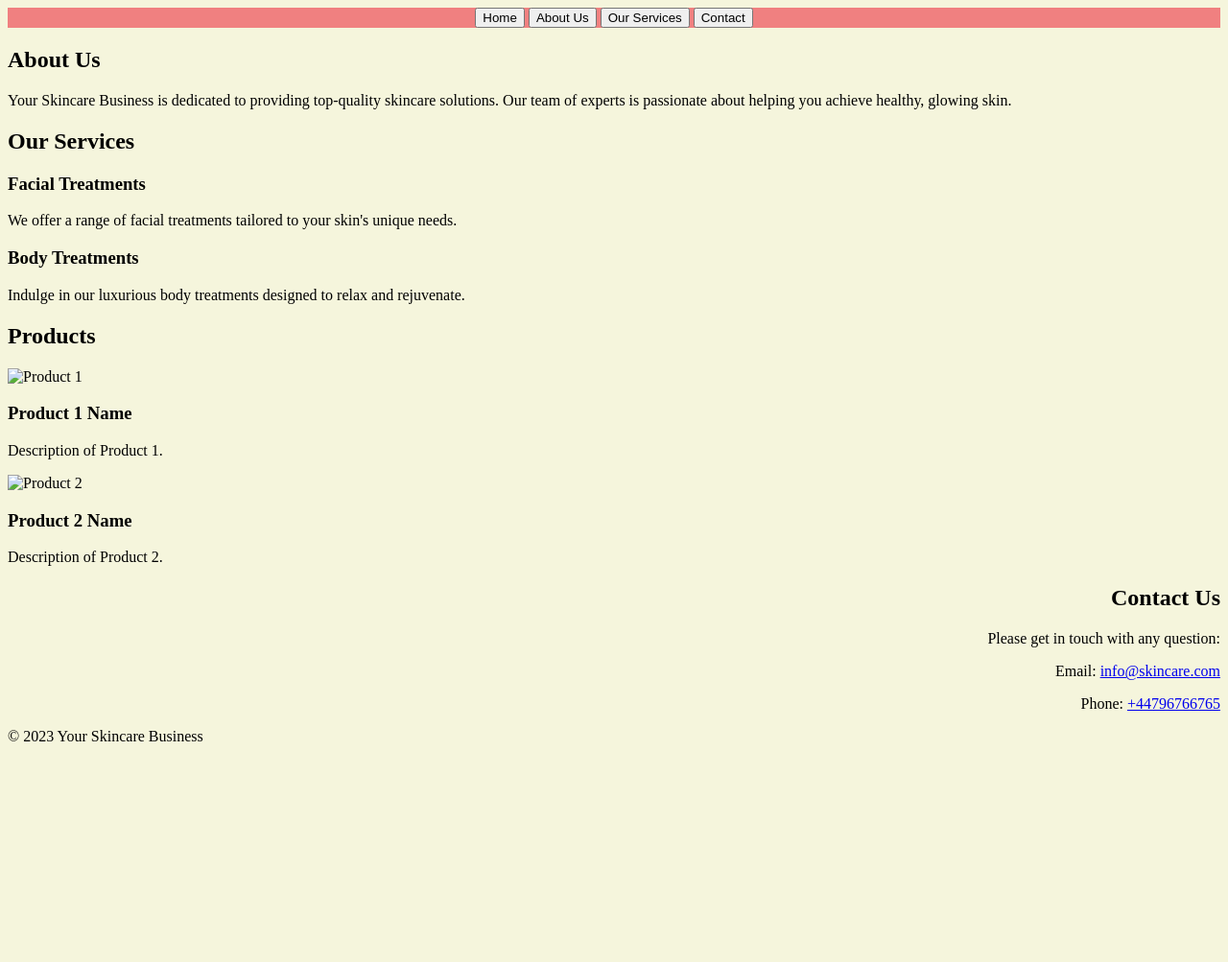
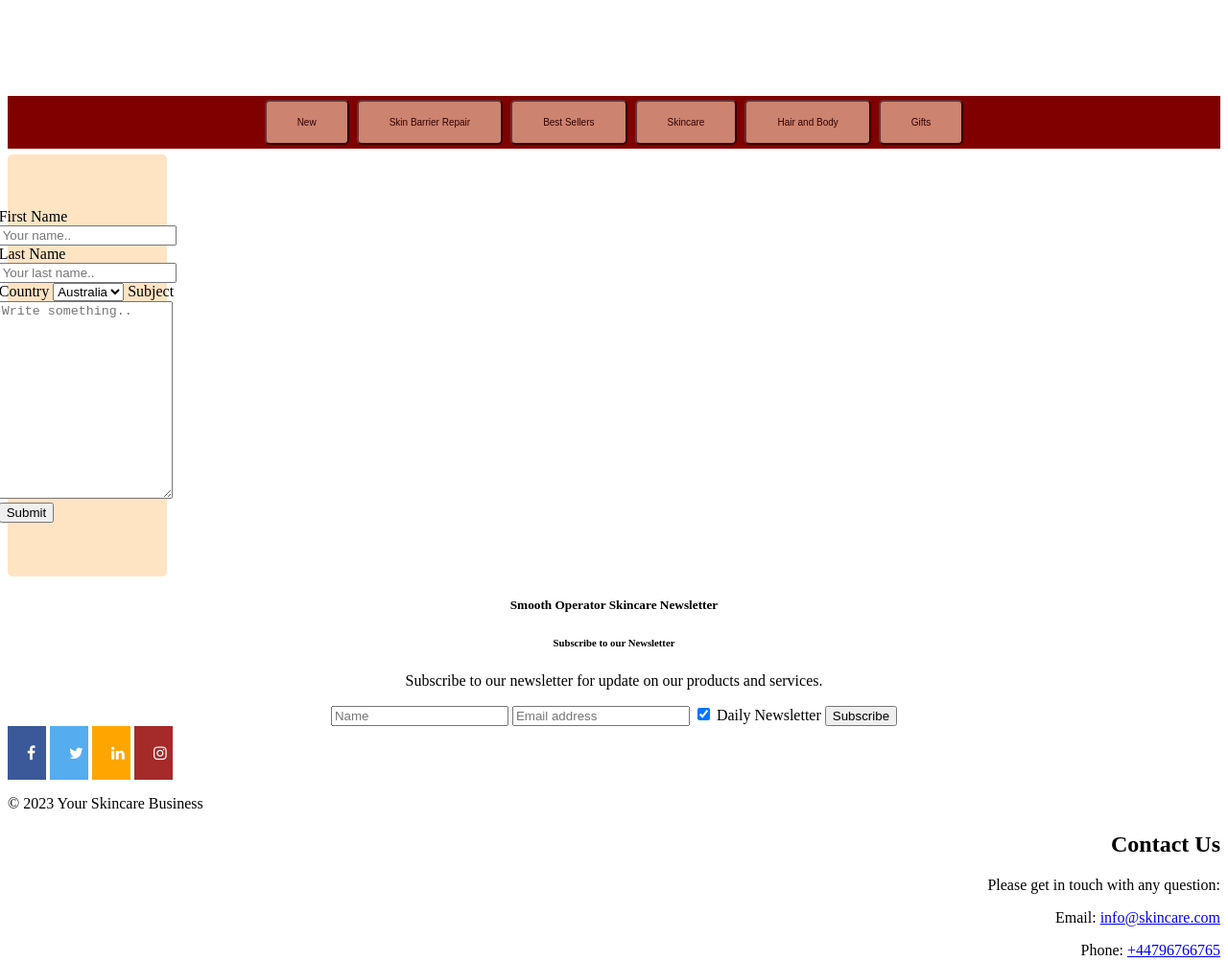
Before and after one commit to pasdevops/skincare-project, a plain HTML site: page index.html in a window 1280 px wide. Shown: the whole page at 96% size. Before the commit the page ends 800 px from the top, so only its background shows below. Drawn offline with Linux system fonts and the light colour scheme.

Commit message:
skincare project

```diff
--- a/index.html
+++ b/index.html
@@ -3,60 +3,87 @@
 <head>
     <meta charset="UTF-8">
     <meta name="viewport" content="width=device-width, initial-scale=1.0">
-    <title>Smooth Operators Skincare </title>
-    <link rel="stylesheet" href="styles.css"> <!-- Link to your CSS file for styling -->
+    <title>Skincare Business </title>
+    <link rel="stylesheet" href="styles.css">
+    <link rel="stylesheet" href="https://cdnjs.cloudflare.com/ajax/libs/font-awesome/4.7.0/css/font-awesome.min.css">
 </head>
 <body>
     <!-- Header Section -->
     <header>
+        <div class="free-shopping">
+
+        </div>
+
         <div class="navbar">
         </button>
         <div class="dropdown-menu" aria-labelledby="dropdownMenu2">
-        <button class="dropdown-item" type="button">Home</button>
-        <button class="dropdown-item" type="button">About Us</button>
-        <button class="dropdown-item" type="button"> Our Services</button>
-        <button class="dropdown-item" type="button"> Contact </button>
+        <button class="btn" type="button">New</button>
+        <button class="btn" type="button">Skin Barrier Repair</button>
+        <button class="btn" type="button">Best Sellers</button>
+        <button class="btn" type="button">Skincare</button>
+        <button class="btn" type="button"> Hair and Body</button>
+        <button class="btn" type="button"> Gifts</button>
         </div>
     </header>
 
-    <!-- About Us Section -->
-    <section id="about">
-        <h2>About Us</h2>
-        <p>Your Skincare Business is dedicated to providing top-quality skincare solutions. Our team of experts is passionate about helping you achieve healthy, glowing skin.</p>
-    </section>
 
-    <!-- Services Section -->
-    <section id="services">
-        <h2>Our Services</h2>
-        <div class="service">
-            <h3>Facial Treatments</h3>
-            <p>We offer a range of facial treatments tailored to your skin's unique needs.</p>
+  <div class="contact-form">
+  <form>
+    <label for="fname">First Name</label>
+    <input type="text" id="fname" name="firstname" placeholder="Your name..">
+    <label for="lname">Last Name</label>
+    <input type="text" id="lname" name="lastname" placeholder="Your last name..">
+    <label for="country">Country</label>
+    <select id="country" name="country">
+      <option value="australia">Australia</option>
+      <option value="canada">Canada</option>
+      <option value="usa">USA</option>
+    </select>
+    <label for="subject">Subject</label>
+    <textarea id="subject" name="subject" placeholder="Write something.." style="height:200px"></textarea>
+    <input type="submit" value="Submit">
+  </form>
+</div>
+
+
+
+
+<form>
+  <div class="newsletter">
+    <h5>Smooth Operator Skincare Newsletter</h5>
+    <h6>Subscribe to our Newsletter</h6>
+    <p>Subscribe to our newsletter for update on our products and services.</p>
+    <input type="text" placeholder="Name" name="name" required>
+    <input type="text" placeholder="Email address" name="mail" required>
+    <label>
+      <input type="checkbox" checked="checked" name="subscribe"> Daily Newsletter
+      <input type="submit" value="Subscribe">
+    </label>
+  </div>
+  </div>
+</form>
+
+
+
+    <!-- Footer Section -->
+
+    <footer>
+
+        <!-- social-media Section -->
+        <div class="social-media">
+            <a href="#" class="fa fa-facebook"></a>
+            <a href="#" class="fa fa-twitter"></a>
+            <a href="#" class="fa fa-linkedin"></a>
+            <a href="#" class="fa fa-instagram"></a>
         </div>
-        <div class="service">
-            <h3>Body Treatments</h3>
-            <p>Indulge in our luxurious body treatments designed to relax and rejuvenate.</p>
+
+     <!-- copyright Section -->
+        <div class="copyright">
+            <p>&copy; 2023 Your Skincare Business</p>
         </div>
-        <!-- Add more services as needed -->
-    </section>
 
-    <!-- Products Section -->
-    <section id="products">
-        <h2>Products</h2>
-        <div class="product">
-            <img src="product1.jpg" alt="Product 1">
-            <h3>Product 1 Name</h3>
-            <p>Description of Product 1.</p>
-        </div>
-        <div class="product">
-            <img src="product2.jpg" alt="Product 2">
-            <h3>Product 2 Name</h3>
-            <p>Description of Product 2.</p>
-        </div>
-        <!-- Add more products as needed -->
-    </section>
 
-    <!-- Contact Section -->
-
+        <!-- contact Section -->
       <div class="contact">
         <h2>Contact Us</h2>
         <p>Please get in touch with any question:</p>
@@ -64,12 +91,6 @@
             <p>Email: <a href="mailto:info@skincare.com">info@skincare.com</a></p>
             <p>Phone: <a href="tel:+447967667655">+44796766765</a></p>
         </div>
-
-    <!-- Footer Section -->
-    <footer>
-        <div class="copyright">
-            <p>&copy; 2023 Your Skincare Business</p>
-        </div>
     </footer>
 </body>
 </html>
--- a/styles.css
+++ b/styles.css
@@ -1,32 +1,92 @@
 body {
-    background-color: beige;
-}
-h1 {
-    text-align: center;
-    margin: 0px auto;
-    display; block;
-
-}
-h1:hover {
-  background-color:coral
-}
-.logo {
-  float: left;
-  width: 5px
-  height: 10px;
-  margin-right: 5px;
+    background-color: white;
 }
 .navbar {
     display: flex;
     justify-content:space-evenly;
-    background-color:lightcoral;
-    margin: 0px auto;
-    }
+    background-color:maroon;
+    margin-top: 100px;
+    border-radius: 0px;
+}
+.btn {
+  background-color:peachpuff;
+  color: black;
+  padding: 16px 32px;
+  text-align: right;
+  font-size: 10px;
+  margin: 4px 2px;
+  opacity: 0.6;
+  border-radius: 5px;
+}
+.newsletter {
+    text-align: center;
+}
+.contact-form {
+  width: 10%;
+  padding: 5px;
+  border: 10px;
+  border-radius: 40px;
+  margin-top: 6px;
+  margin-bottom: 20px;
+  resize: vertical;
+  display: flex;
+  flex-direction:row;
+  align-items: center;
+  justify-content: center;
+  height: 50vh;
+
+}
+.input[type=submit] {
+  background-color: #04AA6D;
+  color: white;
+  padding: 12px 20px;
+  border: none;
+  border-radius: 4px;
+  cursor: pointer;
+}
+.input[type=submit]:hover {
+  background-color: #45a049;
+}
+.contact-form {
+border-radius: 5px;
+  background-color:bisque;
+  padding: 20px;
+}
+.copyright {
+    text-align: left;
+}
+.fa {
+  padding: 20px;
+  font-size: 50px;
+  width: 0px;
+  text-align: center;
+  text-decoration: none;
+
+}
+.fa-facebook {
+  background: #3B5998;
+  color: white;
+   display: flex;
+   align-items: center;
+}
+.fa-twitter {
+  background: #55ACEE;
+  color: white;
+  display: flex;
+  align-items: center;
+}
+.fa-instagram {
+  background:brown;
+  color: white;
+}
+.fa-linkedin {
+  background:orange;
+  color: white;
+}
+.fa:hover {
+  opacity: 0.7;
+}
 
 .contact {
     text-align: right;
 }
-.copyright {
-    text-align: left;
-
-}
```
